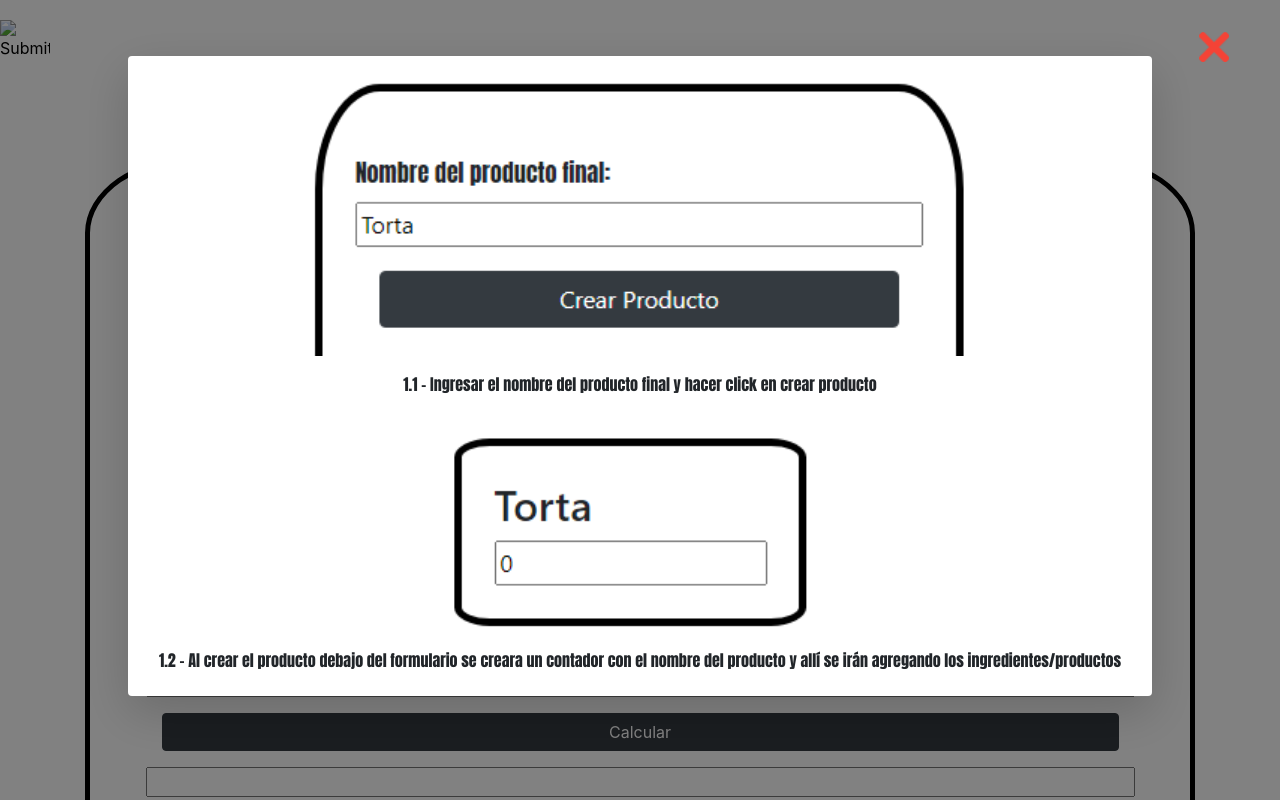
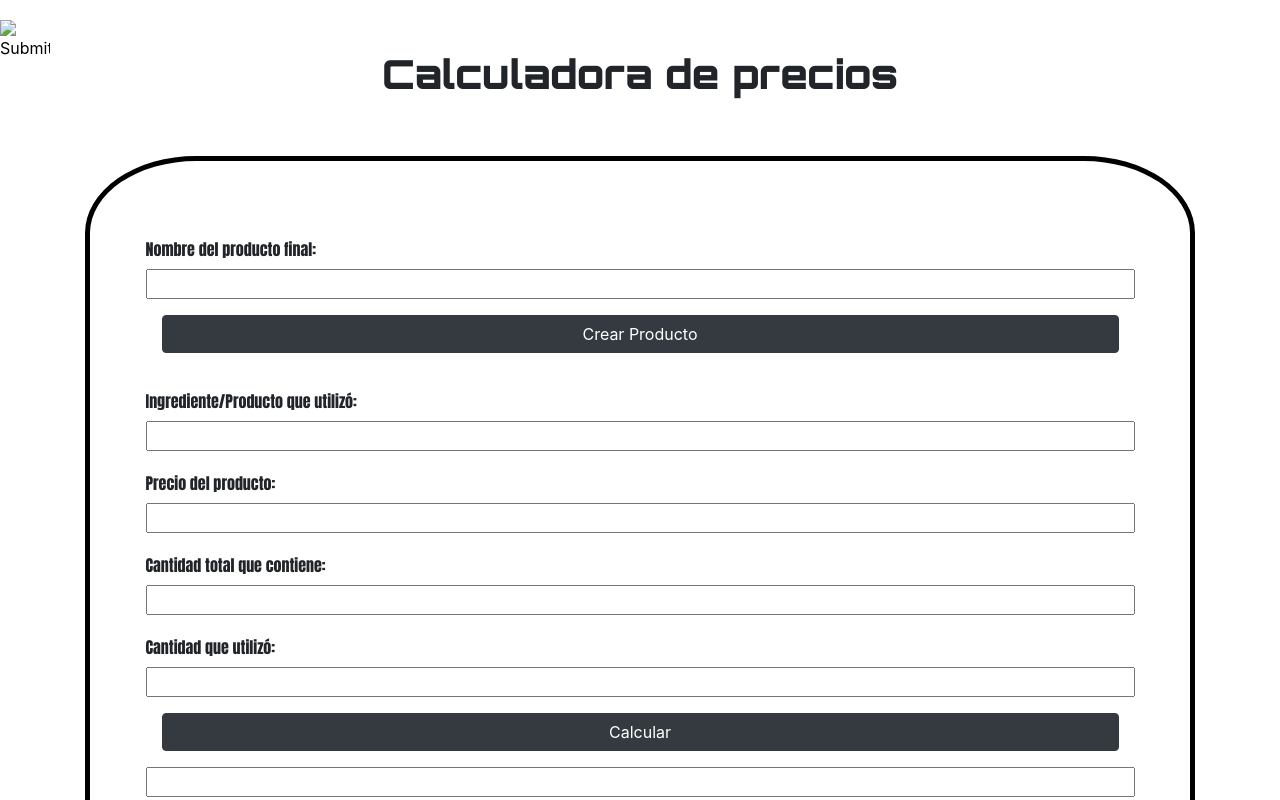
Before and after one commit to facundo1996/PriceCalculator, a plain HTML site: page index.html in a window 1280 px wide. Shown: the top 800 px of the page. Drawn offline with nearby package versions, Linux system fonts and the light colour scheme.

Commit message:
details css

```diff
--- a/style/style.css
+++ b/style/style.css
@@ -92,14 +92,14 @@
     width: 100%;
     height: 100%;
     background-color: rgba(0, 0, 0, 0.493);
-    display: flex;
+    display: none;
     justify-content: center;
     align-items: center;
 
 }
 
 .close_help{
-    width: 30px;
+    width: 20px;
     position: fixed;
     display: block;
     top: 4%;
@@ -117,20 +117,17 @@
 
 }
 
-/*
-.contenedor {
-    margin: 2rem auto;
-    border: 1px solid #aaa;
-    height: 300px;
-    width:90%;
-    max-width: 400px;
-    background: #f1f2f3;
-    overflow:auto;
-    box-sizing: border-box;
-    padding:0 1rem;
-} */
+.first_step{
+    display: flex;
+    flex-direction: column;
+    align-items: center;
+    font-family: 'Anton', sans-serif;
+}
+.first_step img{
+    width: 70%;
+}
 
-/* Estilos para motores Webkit y blink (Chrome, Safari, Opera... )*/
+/* Horizontal scroll bar */
 
 .help_div2::-webkit-scrollbar {
     -webkit-appearance: none;
@@ -157,28 +154,3 @@
 .help_div2::-webkit-scrollbar-track {
     border-radius: 10px;
 }
-
-
-
-
-
-
-
-
-
-
-
-
-
-
-
-
-.first_step{
-    display: flex;
-    flex-direction: column;
-    align-items: center;
-    font-family: 'Anton', sans-serif;
-}
-.first_step img{
-    width: 70%;
-}
```
